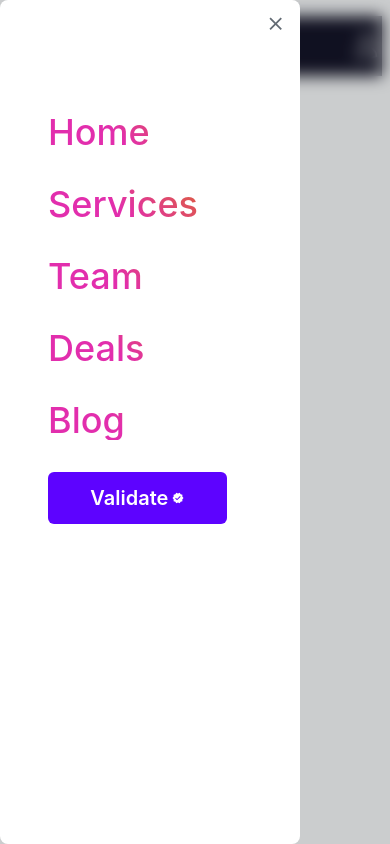
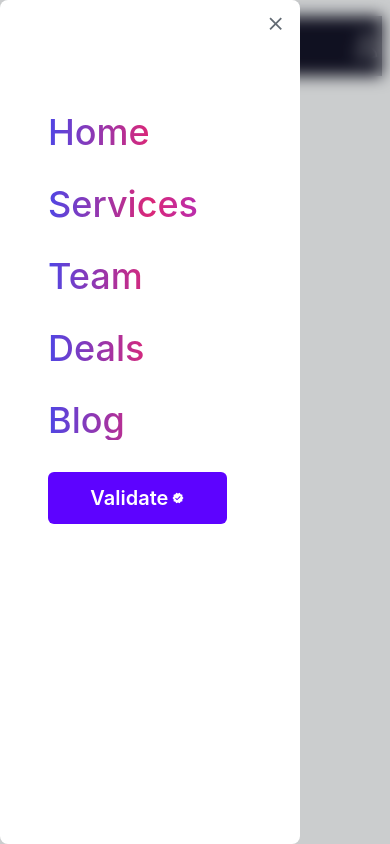
Before and after one commit to Anawrulkabir/responsive-mui-navbar, a Next.js app: page / in a window 390 px wide. Both pictures are taken after a click on the button 23 px from the left and 46 px from the top of the page. Built offline with nearby package versions, Linux system fonts and the light colour scheme.

Commit message:
added linear gradiant to navlinks

```diff
--- a/components/MobileNav/MobileNav.tsx
+++ b/components/MobileNav/MobileNav.tsx
@@ -1,33 +1,8 @@
 import * as React from 'react'
-import AspectRatio from '@mui/joy/AspectRatio'
-import Box from '@mui/joy/Box'
 import Drawer from '@mui/joy/Drawer'
-import Button from '@mui/joy/Button'
-import Card from '@mui/joy/Card'
-import CardContent from '@mui/joy/CardContent'
-import Checkbox from '@mui/joy/Checkbox'
-import DialogTitle from '@mui/joy/DialogTitle'
 import DialogContent from '@mui/joy/DialogContent'
 import ModalClose from '@mui/joy/ModalClose'
-import Divider from '@mui/joy/Divider'
-import FormControl from '@mui/joy/FormControl'
-import FormLabel from '@mui/joy/FormLabel'
-import FormHelperText from '@mui/joy/FormHelperText'
-import List from '@mui/joy/List'
-import ListItem from '@mui/joy/ListItem'
-import Stack from '@mui/joy/Stack'
-import RadioGroup from '@mui/joy/RadioGroup'
-import Radio from '@mui/joy/Radio'
 import Sheet from '@mui/joy/Sheet'
-import Switch from '@mui/joy/Switch'
-import Typography from '@mui/joy/Typography'
-import TuneIcon from '@mui/icons-material/TuneRounded'
-import HomeRoundedIcon from '@mui/icons-material/HomeRounded'
-import ApartmentRoundedIcon from '@mui/icons-material/ApartmentRounded'
-import MeetingRoomRoundedIcon from '@mui/icons-material/MeetingRoomRounded'
-import HotelRoundedIcon from '@mui/icons-material/HotelRounded'
-import Done from '@mui/icons-material/Done'
-import Image from 'next/image'
 import { HiOutlineMenuAlt2 } from 'react-icons/hi'
 import { HiOutlineUser } from 'react-icons/hi2'
 import VerifiedIcon from '@mui/icons-material/Verified'
@@ -78,24 +53,24 @@ export default function MobileNav() {
           }}
           className="bg-white"
         >
-          {/* <DialogTitle>Filters</DialogTitle> */}
           <ModalClose />
           <div className="">
-            <div className="text-4xl font-medium flex flex-col justify-center gap-8 mt-24  mx-8 gradiant">
-              <div>Home</div>
-              <div>Services</div>
-              <div>Team</div>
-              <div>Deals</div>
-              <div>Blog</div>
-              {/* <div className=" rounded-md bg-gradient-to-r from-[#5D03FF] via-[#5D03FF] to-[#5D03FF] p-0.5">
-                <div className="flex h-full w-full items-center justify-center from-[#3B0995] via-[#3B0995] to-[#6B20F2]">
-                  <h1 className="text-md text-white ms-1">Validate</h1>
-                  <VerifiedIcon
-                    sx={{ fontSize: 'midium', fontWeight: 'semibold' }}
-                    className=" p-1 text-white"
-                  />
-                </div>
-              </div> */}
+            <div className="text-4xl font-medium flex flex-col justify-center gap-8 mt-24  mx-8 ">
+              <div className="text-transparent bg-clip-text bg-gradient-to-r from-indigo-600 via-pink-600 to-purple-600">
+                Home
+              </div>
+              <div className="text-transparent bg-clip-text bg-gradient-to-r from-indigo-600 via-pink-600 to-purple-600">
+                Services
+              </div>
+              <div className="text-transparent bg-clip-text bg-gradient-to-r from-indigo-600 via-pink-600 to-purple-600">
+                Team
+              </div>
+              <div className="text-transparent bg-clip-text bg-gradient-to-r from-indigo-600 via-pink-600 to-purple-600">
+                Deals
+              </div>
+              <div className="text-transparent bg-clip-text bg-gradient-to-r from-indigo-600 via-pink-600 to-purple-600">
+                Blog
+              </div>
             </div>
             <div className="w-2/3 rounded-md bg-gradient-to-r from-[#5D03FF] via-[#5D03FF] to-[#5D03FF] px-1 py-3 mt-8 mx-8 text-xl font-semibold">
               <div className="flex h-full  items-center justify-center from-[#3B0995] via-[#3B0995] to-[#6B20F2]">
@@ -108,7 +83,6 @@ export default function MobileNav() {
             </div>
           </div>
 
-          {/* <Divider sx={{ mt: 'auto' }} /> */}
           <DialogContent sx={{ gap: 2 }}>
             {/* <FormControl>
               <RadioGroup
@@ -275,26 +249,6 @@ export default function MobileNav() {
               <Switch />
             </FormControl> */}
           </DialogContent>
-
-          {/* <Divider sx={{ mt: 'auto' }} /> */}
-          {/* <Stack
-            direction="row"
-            useFlexGap
-            spacing={1}
-            sx={{ justifyContent: 'space-between' }}
-          >
-            <Button
-              variant="outlined"
-              color="neutral"
-              onClick={() => {
-                setType('')
-                setAmenities([])
-              }}
-            >
-              Clear
-            </Button>
-            <Button onClick={() => setOpen(false)}>Show 165 properties</Button>
-          </Stack> */}
         </Sheet>
       </Drawer>
     </div>
```
